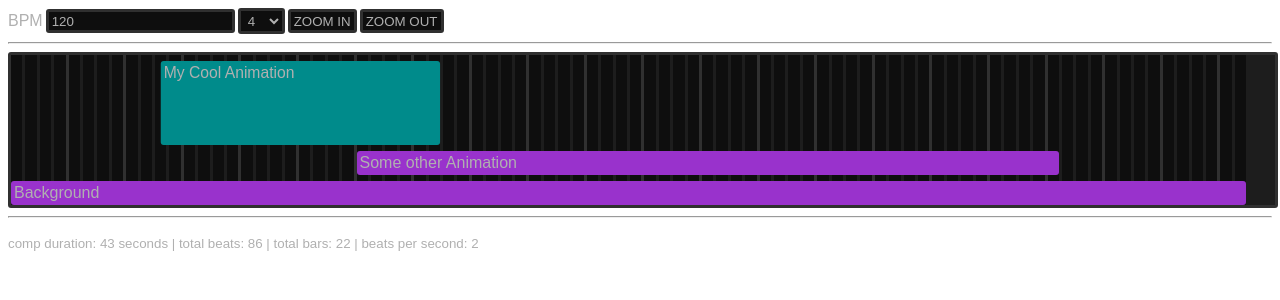
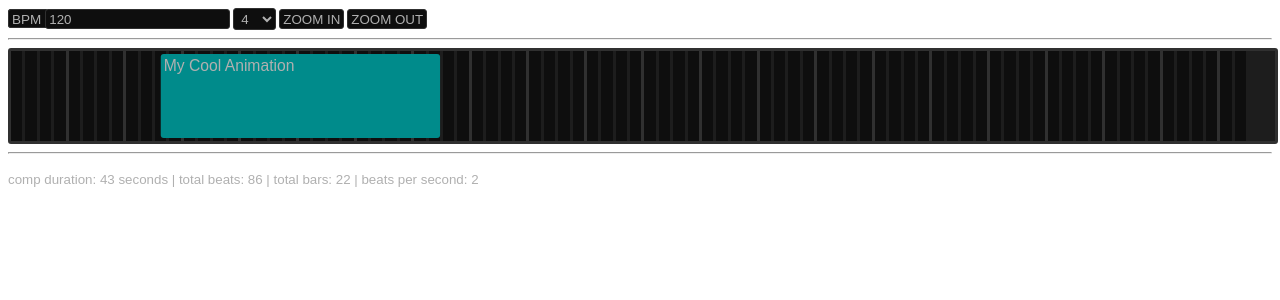
Before and after one commit to etlaM21/SoundSync, a React app: page / in a window 1280 px wide. Shown: the top 300 px of the page. Built offline with nearby package versions, Linux system fonts and the light colour scheme; the HTML template or start-up script is replaced by a standard one.

Commit message:
adjusted styling

```diff
--- a/src/style.scss
+++ b/src/style.scss
@@ -18,27 +18,40 @@ button, input, label, select {
     margin-right: 3px;
 }
 
-button, input, select, option {
+button, input, select, option, label {
     border-radius: 3px;
-    border: solid 3px var(--light-grey);
+    border: solid 1.5px var(--light-grey);
     background-color: var(--dark-grey);
     padding: 1.5px 3px;
     text-transform: uppercase;
     color: var(--light);
+}
+
+button, input, select, option {
     &:hover, &:focus {
         background-color: var(--dark);
         color: var(--lightest);
     }
     &:focus {
-        border-color: var(--highlight);
+        border: solid 1.5px var(--highlight);
     }
+}
+
+hr {
+    color: var(--lightest);
+}
+
+label {
+    font-size: calc(1rem - 2.5px);
+    padding-bottom: 0.5px;
+    padding-right: 6px;
+    margin-right: -3px;
 }
 
 #timeline {
     display: block;
     position: relative;
     min-width: 100%;
-    min-height: 150px;
     border-radius: 3px;
     border: solid 3px var(--light-grey);
     background-color: transparent;
@@ -48,9 +61,14 @@ button, input, select, option {
         min-width: 100%;
     }
     .grid-bar, .grid-beat {
-        min-height: 150px;
+        height: 100%;
     }
     .grid-timeline {
+        position: absolute;
+        top: 0;
+        left: 0;
+        z-index: -10;
+        height: 100%;
         display: grid;
         grid-template: 100% / repeat(3, 1fr);
         background-color: var(--light-grey); /* Color of bar vertical lines */
@@ -64,7 +82,6 @@ button, input, select, option {
         }
     }
     .grid-layers {
-        position: absolute;
         display: grid;
         grid-template: repeat(1, 1fr) / repeat(12, 1fr);
         background-color: transparent;
@@ -72,7 +89,8 @@ button, input, select, option {
             background-color: darkorchid;
             border-radius: 3px;
             padding: 3px;
-            margin-top: 6px;
+            margin-top: 3px;
+            margin-bottom: 3px;
             grid-column-start: 3;
             grid-column-end: 6;
             &:nth-of-type(1) {
```
